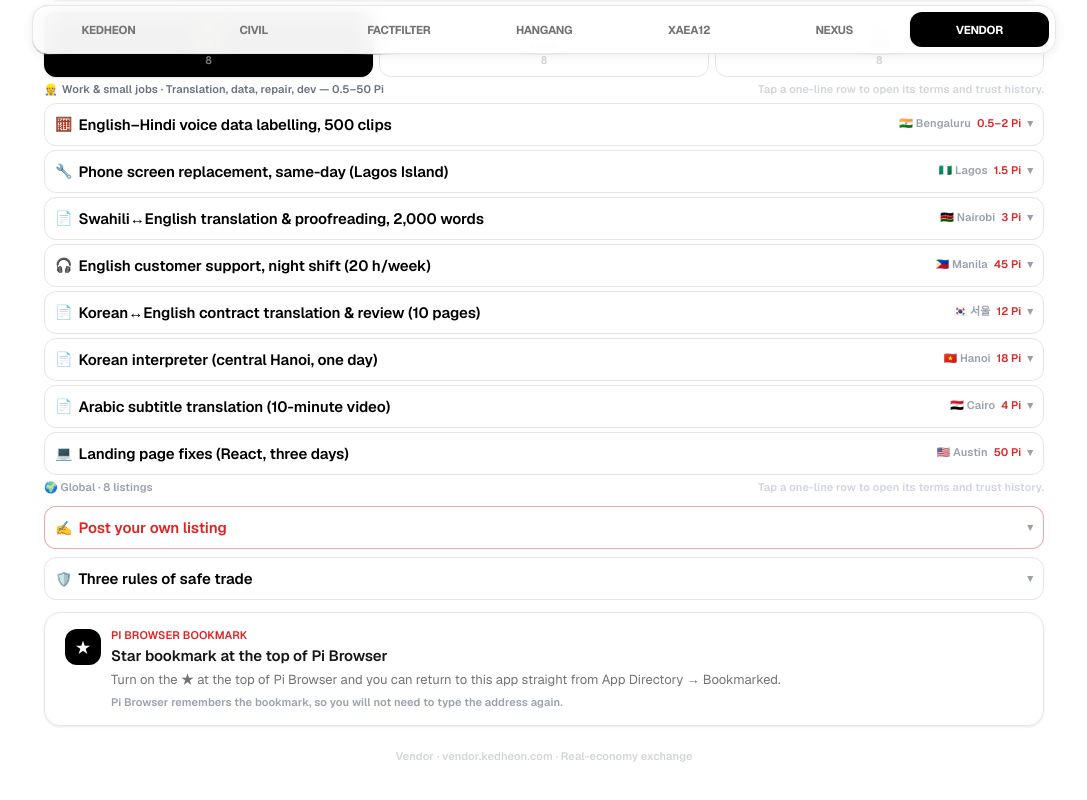
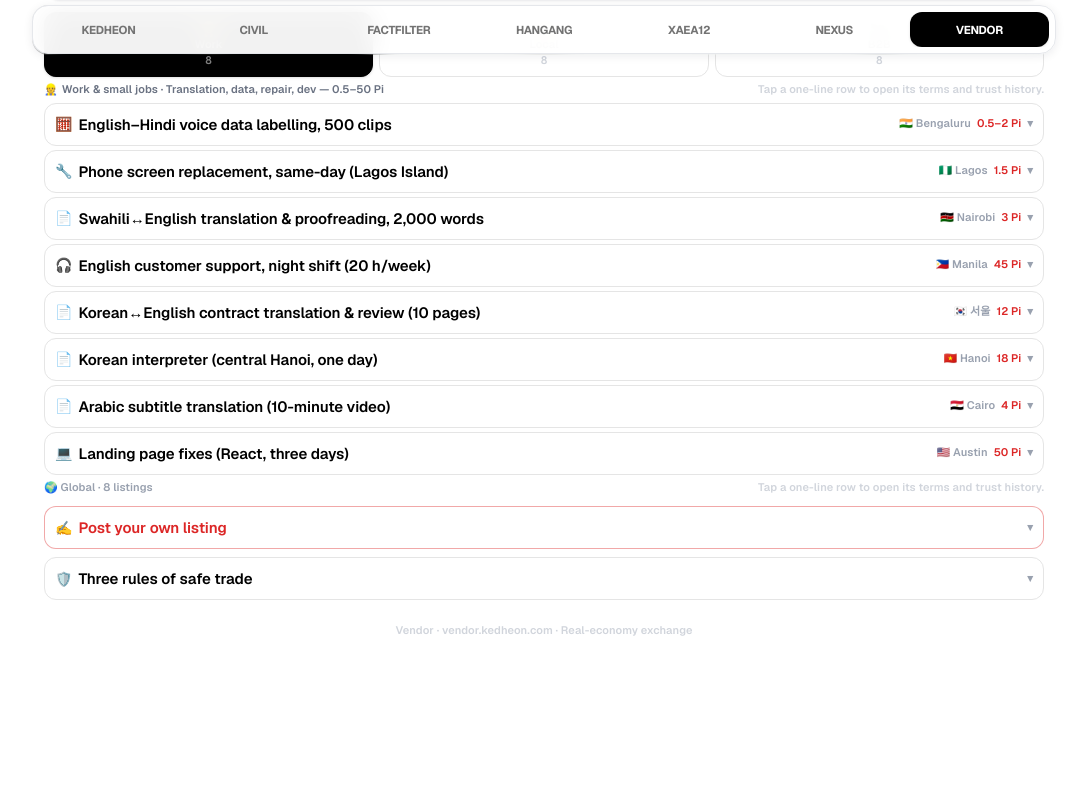
Before and after one commit to osung02012-ai/kedheon-final, a Next.js app: page /vendor in a window 1280 px wide. Shown: the part 730-1530 px from the top of the page, without its empty margins (96-1183 px from the left). After the commit the page ends 1484 px from the top, so only its background shows below. Built offline with nearby package versions, Linux system fonts and the light colour scheme.

Commit message:
chore(6apps): PiBookmarkNotice(PI BROWSER BOOKMARK ★ 안내 박스) 전면 삭제 — Kedheon·Civil·FactFilter·Hangang·XAEA12·Vendor + 컴포넌트 파일 제거

```diff
--- a/app/civil/page.tsx
+++ b/app/civil/page.tsx
@@ -8,7 +8,6 @@ import PiPayButton from '../components/PiPayButton';
 import { usePi } from '../components/PiProvider';
 import PiReadOnlyBanner from '../components/PiReadOnlyBanner';
 import AppDock from '../components/AppDock';
-import PiBookmarkNotice from '../components/PiBookmarkNotice';
 import AppHeader from '../components/AppHeader';
 
 /**
@@ -886,8 +885,6 @@ export default function CivilPage() {
             </button>
           </div>
         </div>
-
-        <PiBookmarkNotice lang={lang} />
       </main>
 
       {/* 국가 선택 패널 */}
--- a/app/components/PiBookmarkNotice.tsx
+++ /dev/null
@@ -1,106 +0,0 @@
-'use client';
-
-import React from 'react';
-
-/**
- * 5개 앱 공통 — Pi Browser 공식 ★ 북마크 안내 1박스
- * ------------------------------------------------------------------
- * Pi Browser 자체의 별표·리뷰(App Directory → Bookmarked)와 겹치지 않도록,
- * 자체 즐겨찾기 목록·후기 폼은 두지 않는다. 남기는 것은 이 안내 박스 하나뿐이다.
- * 화면 규격은 BNPi 기준(px 고정 타이포 · 1px 연회색 테두리 · 화이트/블랙/레드).
- */
-
-type Notice = { title: string; body: string; hint: string };
-
-const TEXT: Record<string, Notice> = {
-  KR: {
-    title: 'Pi Browser 상단 ★ 북마크',
-    body: 'Pi Browser 상단의 ★를 켜 두시면 App Directory의 Bookmarked에서 이 앱을 바로 다시 찾으실 수 있습니다.',
-    hint: '북마크는 Pi Browser가 기억하므로, 다음 방문 때 주소를 다시 입력하지 않아도 됩니다.',
-  },
-  EN: {
-    title: 'Star bookmark at the top of Pi Browser',
-    body: 'Turn on the ★ at the top of Pi Browser and you can return to this app straight from App Directory → Bookmarked.',
-    hint: 'Pi Browser remembers the bookmark, so you will not need to type the address again.',
-  },
-  CN: {
-    title: 'Pi Browser 顶部 ★ 收藏',
-    body: '在 Pi Browser 顶部点亮 ★，下次即可从 App Directory 的 Bookmarked 直接重新打开本应用。',
-    hint: '收藏由 Pi Browser 记录，下次访问无需再次输入网址。',
-  },
-  JP: {
-    title: 'Pi Browser 上部の ★ ブックマーク',
-    body: 'Pi Browser 上部の ★ をオンにしておくと、App Directory の Bookmarked からこのアプリにすぐ戻れます。',
-    hint: 'ブックマークは Pi Browser が記憶するので、次回はアドレスを入力する必要がありません。',
-  },
-  ES: {
-    title: 'Marcador ★ en la parte superior de Pi Browser',
-    body: 'Activa la ★ de la parte superior de Pi Browser y podrás volver a esta app desde App Directory → Bookmarked.',
-    hint: 'Pi Browser guarda el marcador, así que no tendrás que escribir la dirección otra vez.',
-  },
-  VN: {
-    title: 'Dấu ★ trên đầu Pi Browser',
-    body: 'Bật dấu ★ ở đầu Pi Browser để mở lại ứng dụng này ngay từ App Directory → Bookmarked.',
-    hint: 'Pi Browser ghi nhớ dấu trang, lần sau bạn không cần nhập lại địa chỉ.',
-  },
-  FR: {
-    title: 'Favori ★ en haut de Pi Browser',
-    body: 'Activez la ★ en haut de Pi Browser : vous rouvrirez cette app directement depuis App Directory → Bookmarked.',
-    hint: 'Pi Browser garde le favori en mémoire, inutile de retaper l’adresse la prochaine fois.',
-  },
-  PT: {
-    title: 'Favorito ★ no topo do Pi Browser',
-    body: 'Ative a ★ no topo do Pi Browser e volte a este app direto do App Directory → Bookmarked.',
-    hint: 'O Pi Browser guarda o favorito, então você não precisa digitar o endereço de novo.',
-  },
-  RU: {
-    title: 'Закладка ★ в верхней части Pi Browser',
-    body: 'Включите ★ в верхней части Pi Browser, и вернуться в это приложение можно будет сразу из App Directory → Bookmarked.',
-    hint: 'Pi Browser запоминает закладку, поэтому адрес больше вводить не нужно.',
-  },
-  ID: {
-    title: 'Markah ★ di bagian atas Pi Browser',
-    body: 'Nyalakan ★ di bagian atas Pi Browser, lalu buka lagi aplikasi ini langsung dari App Directory → Bookmarked.',
-    hint: 'Pi Browser menyimpan markahnya, jadi Anda tidak perlu mengetik alamat lagi.',
-  },
-};
-
-function pick(lang?: string): Notice {
-  const key = (lang || 'EN').toUpperCase();
-  if (key === 'KO') return TEXT.KR;
-  return TEXT[key] ?? TEXT.EN;
-}
-
-export default function PiBookmarkNotice({
-  lang,
-  className = '',
-}: {
-  /** 각 앱의 Lang 코드(KR·EN·CN·JP·ES·VN·FR·PT·RU·ID, 또는 KO). 그 외에는 영문. */
-  lang?: string;
-  className?: string;
-}) {
-  const t = pick(lang);
-
-  return (
-    <section
-      aria-labelledby="pi-bookmark-title"
-      className={`mt-3 bg-white border border-[#E5E7EB] rounded-2xl shadow-[var(--card-shadow)] px-3 py-3 md:px-5 md:py-4 text-left ${className}`}
-    >
-      <div className="flex items-start gap-2.5">
-        <span
-          aria-hidden
-          translate="no"
-          className="notranslate shrink-0 w-9 h-9 rounded-xl bg-black text-white flex items-center justify-center text-[length:calc(15px*var(--pi-scale))] leading-none"
-        >
-          ★
-        </span>
-        <div className="min-w-0">
-          <p translate="no" className="notranslate t-tag uppercase text-[#dc2626]">PI BROWSER BOOKMARK</p>
-          <h2 id="pi-bookmark-title" className="t-card text-neutral-900 mt-0.5">{t.title}</h2>
-          <p className="t-sub text-neutral-500 mt-1 leading-relaxed">{t.body}</p>
-          <p className="t-tag text-gray-400 mt-1.5 leading-relaxed">{t.hint}</p>
-        </div>
-      </div>
-    </section>
-  );
-}
--- a/app/factfilter/page.tsx
+++ b/app/factfilter/page.tsx
@@ -7,7 +7,6 @@ import PiPayButton from '../components/PiPayButton';
 import { usePi } from '../components/PiProvider';
 import PiReadOnlyBanner from '../components/PiReadOnlyBanner';
 import AppDock from '../components/AppDock';
-import PiBookmarkNotice from '../components/PiBookmarkNotice';
 import AppHeader from '../components/AppHeader';
 
 /**
@@ -1319,8 +1318,6 @@ export default function FactFilterPage() {
             )}
           </div>
         )}
-
-        <PiBookmarkNotice lang={lang} />
       </main>
 
       {/* Footer — Kedheon 규격 */}
--- a/app/hangang/page.tsx
+++ b/app/hangang/page.tsx
@@ -5,7 +5,6 @@ import PiBadge from '../components/PiBadge';
 import PiPayButton from '../components/PiPayButton';
 import { usePi } from '../components/PiProvider';
 import PiReadOnlyBanner from '../components/PiReadOnlyBanner';
-import PiBookmarkNotice from '../components/PiBookmarkNotice';
 import AppDock from '../components/AppDock';
 import AppHeader from '../components/AppHeader';
 import HanbokIcon from '../components/HanbokIcon';
@@ -555,9 +554,6 @@ export default function HangangPage() {
           ))}
         </div>
 
-        {/* Pi Browser 공식 ★ 북마크 안내 (자체 즐겨찾기·후기 폼은 두지 않는다) */}
-        <PiBookmarkNotice lang={lang} />
-
         <p className="text-center text-gray-300 t-tag mt-6 mb-2">
           <span translate="no" className="notranslate">Hangang</span> · <span translate="no" className="notranslate">hangang.pi</span> · {T('footerTag')}
         </p>
--- a/app/page.tsx
+++ b/app/page.tsx
@@ -5,7 +5,6 @@ import PiBadge from './components/PiBadge';
 import { usePi } from './components/PiProvider';
 import PiReadOnlyBanner from './components/PiReadOnlyBanner';
 import AppDock from './components/AppDock';
-import PiBookmarkNotice from './components/PiBookmarkNotice';
 import AppHeader from './components/AppHeader';
 import LangSelect from './components/LangSelect';
 
@@ -872,7 +871,6 @@ export default function KedheonDesignSystemFinal() {
             </div>
           </div>
         )}
-        <PiBookmarkNotice lang={lang} />
       </main>
 
       <AppDock active="KEDHEON" soonMessage=" 서비스 연동 준비 중입니다." />
--- a/app/vendor/page.tsx
+++ b/app/vendor/page.tsx
@@ -4,7 +4,6 @@ import React, { useEffect, useMemo, useState } from 'react';
 import PiBadge from '../components/PiBadge';
 import { usePi } from '../components/PiProvider';
 import PiReadOnlyBanner from '../components/PiReadOnlyBanner';
-import PiBookmarkNotice from '../components/PiBookmarkNotice';
 import AppDock from '../components/AppDock';
 import AppHeader from '../components/AppHeader';
 import LangSelect from '../components/LangSelect';
@@ -572,9 +571,6 @@ export default function VendorPage() {
           </AccRow>
         </div>
 
-        {/* Pi Browser 공식 ★ 북마크 안내 */}
-        <PiBookmarkNotice lang={lang} />
-
         <p className="text-center text-gray-300 t-tag mt-6 mb-2">
           <span translate="no" className="notranslate">Vendor</span> · <span translate="no" className="notranslate">vendor.kedheon.com</span> · {T('footerTag')}
         </p>
--- a/app/xaea12/page.tsx
+++ b/app/xaea12/page.tsx
@@ -5,7 +5,6 @@ import PiBadge from '../components/PiBadge';
 import { usePi } from '../components/PiProvider';
 import PiReadOnlyBanner from '../components/PiReadOnlyBanner';
 import AppDock from '../components/AppDock';
-import PiBookmarkNotice from '../components/PiBookmarkNotice';
 import AppHeader from '../components/AppHeader';
 import LangSelect from '../components/LangSelect';
 import {
@@ -906,8 +905,6 @@ export default function Xaea12Page() {
           </div>
         </div>
 
-        <PiBookmarkNotice lang={lang} />
-
         <p className="text-center text-gray-300 t-tag mt-6 mb-2">
           <span translate="no" className="notranslate">XAEA12</span> · <span translate="no" className="notranslate">xaea12.pi</span> · {T('footerTag')}
         </p>
```
